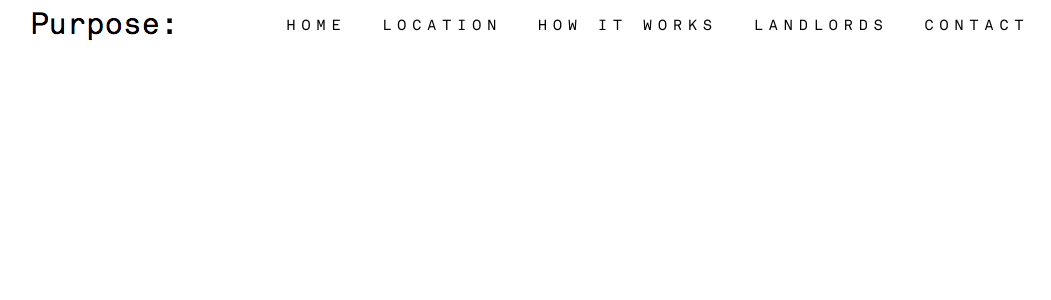
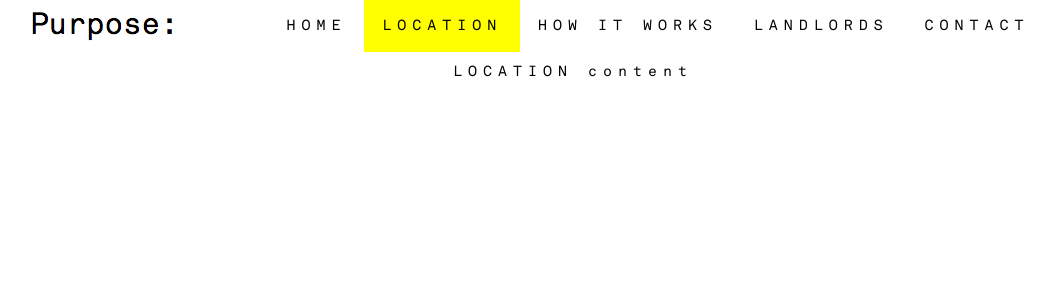
Before and after one commit to zoltanalmodo/purpose-react-app, a React (Create React App) app: page /Location in a window 1280 px wide. Shown: the top 300 px of the page, without its empty margins (67-1118 px from the left). Built offline with nearby package versions, Linux system fonts and the light colour scheme.

Commit message:
top navbar ready + routing + links ready = display basic content

```diff
--- a/src/App.css
+++ b/src/App.css
@@ -53,14 +53,8 @@
 }
 
 .NavItem:hover {
-  cursor: pointer;
   color: #fff;
 	background-color: #c7c7c7
-}
-
-.NavItemActive {
-  cursor: pointer;
-  background-color: #ffff00;
 }
 
 /* ==================================================================================
--- a/src/App.js
+++ b/src/App.js
@@ -1,27 +1,30 @@
 import React, { Component } from 'react';
-import NavItem from './NavItem';
-import logo from './images/purpose-group-logo.png';
+import { BrowserRouter as Router, Route } from 'react-router-dom';
+import Location from './Location';
+import HowItWorks from './HowItWorks';
+import Landlords from './Landlords';
+import Contact from './Contact';
+import Home from './Home';
 import './App.css';
 
 class App extends Component {
   render() {
     return (
-      <div className="App">
-        <nav className="TopNav">
-          <img src={logo} className="purpose-logo" alt="Purpose-group-logo" />
-          <div className='NavBar'>
-            <NavItem name='HOME' />
-            <NavItem name='LOCATION' />
-            <NavItem name='HOW IT WORKS' />
-            <NavItem name='LANDLORDS' />
-            <NavItem name='CONTACT' />
-          </div>
-        </nav>
-      </div>
-    );
+      <Router>
+        <div className="App">
+          <Route exact path='/Home' component={Home} />
+          <Route exact path='/Location' component={Location} />
+          <Route exact path='/How-it-works' component={HowItWorks} />
+          <Route exact path='/Landlords' component={Landlords} />
+          <Route exact path='/Contact' component={Contact} />
+        </div>
+      </Router>
+    )
   }
 }
 
 
 
+
+
 export default App;
--- /dev/null
+++ b/src/Contact.js
@@ -0,0 +1,11 @@
+import React from 'react';
+import TopNav from './TopNav';
+
+export default function Contact() {
+  return (
+    <div>
+      <TopNav />
+      <h1><br></br>CONTACT content</h1>
+    </div>
+  );
+}
--- /dev/null
+++ b/src/Home.js
@@ -0,0 +1,11 @@
+import React from 'react';
+import TopNav from './TopNav';
+
+export default function Home() {
+  return (
+    <div>
+      <TopNav />
+      <h1><br></br>HOME content</h1>
+    </div>
+  );
+}
--- /dev/null
+++ b/src/HowItWorks.js
@@ -0,0 +1,11 @@
+import React from 'react';
+import TopNav from './TopNav';
+
+export default function HowItWorks() {
+  return (
+    <div>
+      <TopNav />
+      <h1><br></br>HOW IT WORKS content</h1>
+    </div>
+  );
+}
--- /dev/null
+++ b/src/Landlords.js
@@ -0,0 +1,11 @@
+import React from 'react';
+import TopNav from './TopNav';
+
+export default function Landlords() {
+  return (
+    <div>
+      <TopNav />
+      <h1><br></br>LANDLORDS content</h1>
+    </div>
+  );
+}
--- /dev/null
+++ b/src/Location.js
@@ -0,0 +1,11 @@
+import React from 'react';
+import TopNav from './TopNav';
+
+export default function Location() {
+  return (
+    <div>
+      <TopNav />
+      <h1><br></br>LOCATION content</h1>
+    </div>
+  );
+}
--- /dev/null
+++ b/src/NavBar.js
@@ -0,0 +1,29 @@
+import React from 'react';
+import { NavLink } from 'react-router-dom';
+
+export default function NavBar() {
+    return (
+        <div className='NavBar'>
+            <NavLink exact to='/Home' className='NavItem' activeStyle={
+                    { backgroundColor: '#ffff00' }
+                }><h1>HOME</h1>
+            </NavLink>
+            <NavLink exact to='/Location' className='NavItem' activeStyle={
+                    { backgroundColor: '#ffff00' }
+                }><h1>LOCATION</h1>
+            </NavLink>
+            <NavLink exact to='/How-it-works' className='NavItem' activeStyle={
+                    { backgroundColor: '#ffff00' }
+                }><h1>HOW IT WORKS</h1>
+            </NavLink>
+            <NavLink exact to='/Landlords' className='NavItem' activeStyle={
+                    { backgroundColor: '#ffff00' }
+                }><h1>LANDLORDS</h1>
+            </NavLink>
+            <NavLink exact to='/Contact' className='NavItem' activeStyle={
+                    { backgroundColor: '#ffff00' }
+                }><h1>CONTACT</h1>
+            </NavLink>
+        </div>
+    )
+}
--- a/src/NavItem.js
+++ /dev/null
@@ -1,9 +0,0 @@
-import React from 'react';
-
-export default function NavItem(props) {
-    return (
-      <div className='NavItem'>
-        <h1>{props.name}</h1>
-      </div>
-    )
-  }
--- /dev/null
+++ b/src/TopNav.js
@@ -0,0 +1,12 @@
+import React from 'react';
+import NavBar from './NavBar.js'
+import logo from './images/purpose-group-logo.png';
+
+export default function TopNav() {
+    return (
+        <nav className="TopNav">
+            <img src={logo} className="purpose-logo" alt="Purpose-group-logo" />
+            <NavBar />
+        </nav>
+    )
+  }
```
